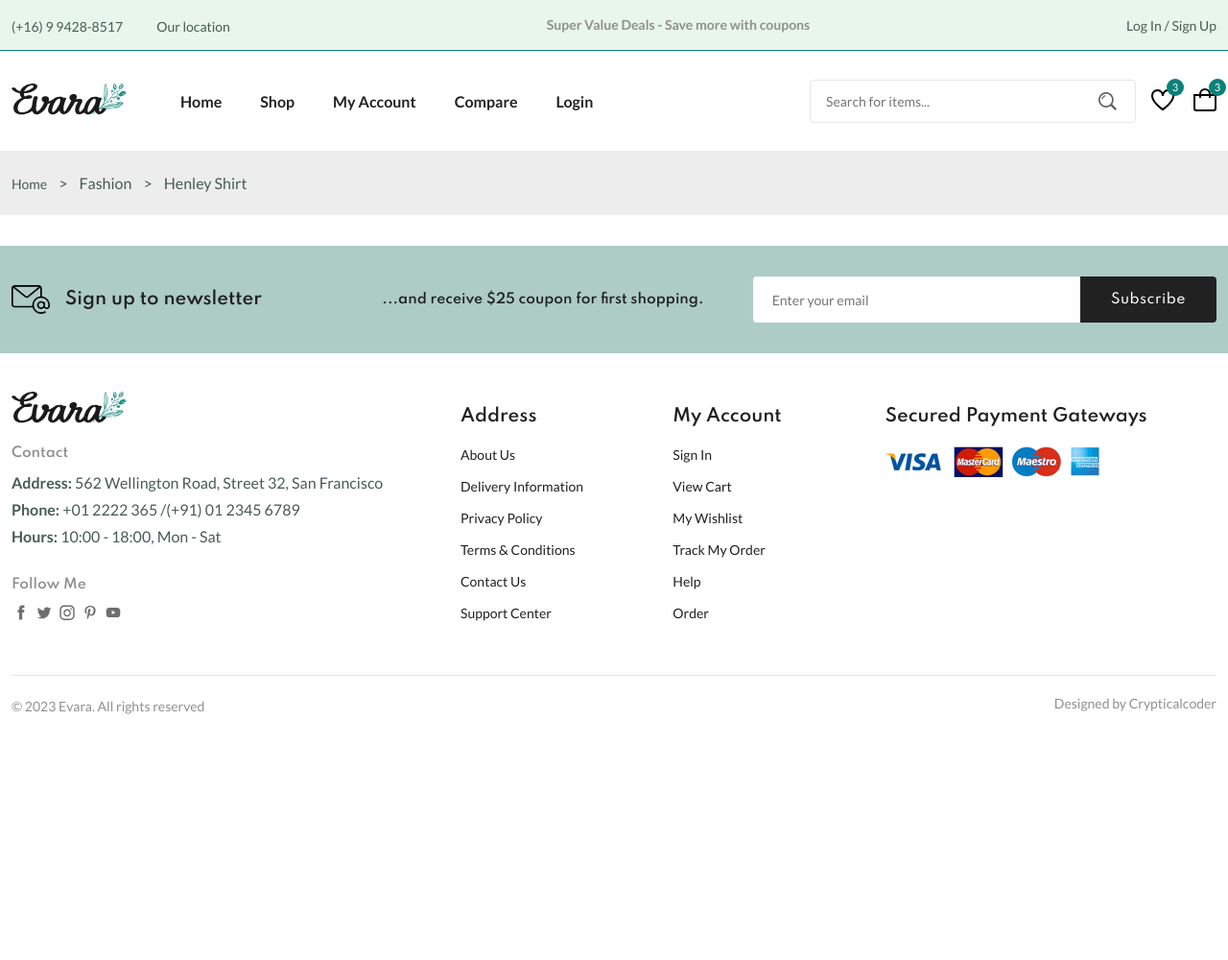
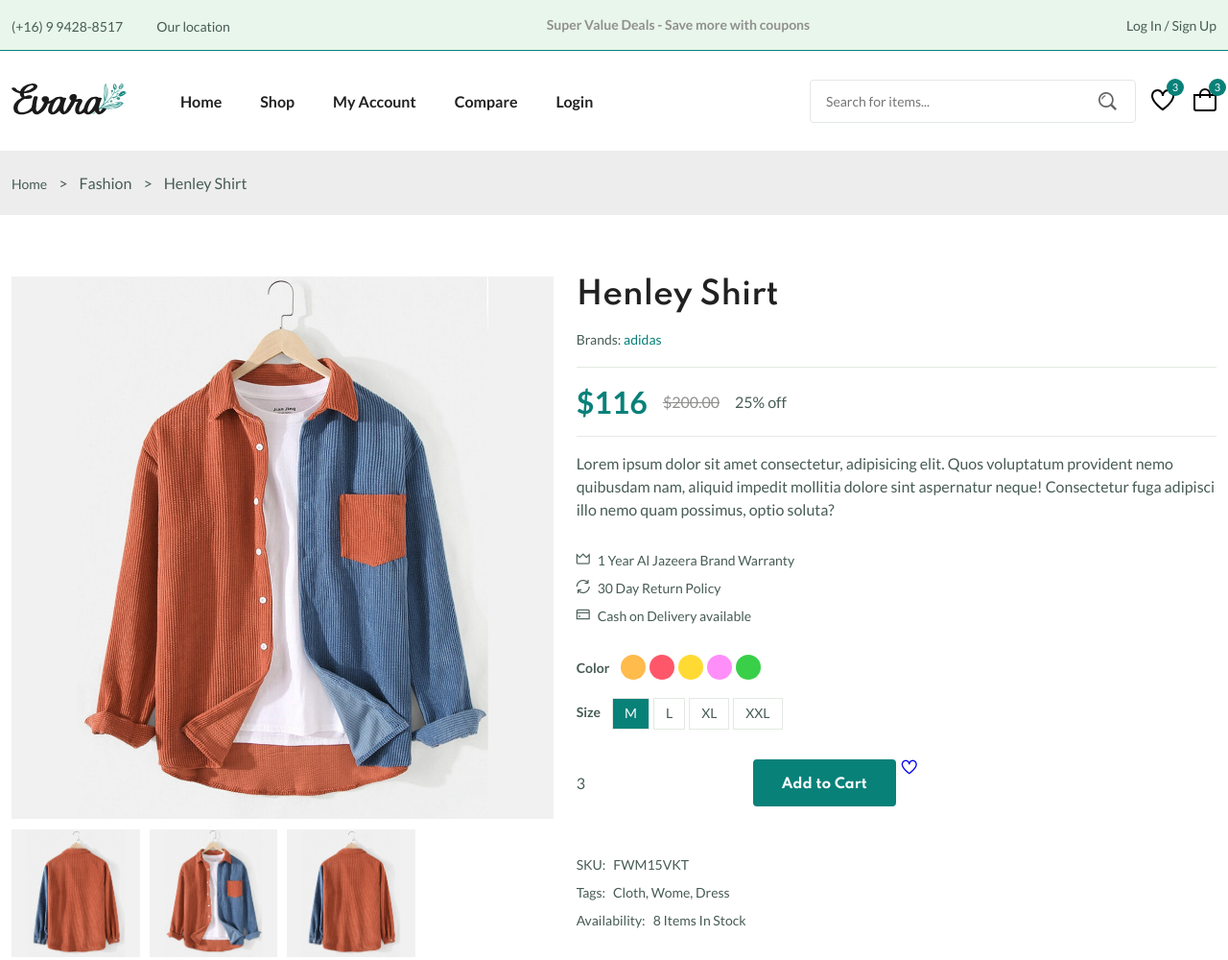
Before and after one commit to lscj2010/amagiadobiscuit, a plain HTML site: page details.html in a window 1280 px wide. Shown: the top 1000 px of the page at 96% size. Before the commit the page ends 800 px from the top, so only its background shows below. Drawn offline with nearby package versions, Linux system fonts and the light colour scheme.

Commit message:
Atualização

```diff
--- a/assets/css/styles.css
+++ b/assets/css/styles.css
@@ -763,7 +763,87 @@ button, textarea, input {
   border-bottom-right-radius: 50%;
 }
 /*=============== DETAILS ===============*/
-
+.details__container {
+  grid-template-columns: 5.5fr 6.5fr;
+}
+.details__img {
+  margin-bottom: 0.5rem;
+}
+.details__small-images {
+  grid-template-columns: repeat(4, 1fr);
+  column-gap: 0.625rem;
+}
+.details__small-img {
+  cursor: pointer;
+}
+.details__title {
+  font-size: var(--h2-font-size);
+}
+.details__brand {
+  font-size: var(--small-font-size);
+  margin-block: 1rem;
+}
+.details__brand span {
+  color: var(--first-color);
+}
+.details__price {
+  border-top: 1px solid var(--border-color-alt);
+  border-bottom: 1px solid var(--border-color-alt);
+  padding-block: 1rem;
+  column-gap: 1rem;
+}
+.details__price .new__price {
+  font-size: var(--h2-font-size);
+}
+.details__price .old__price {
+  font-size: var(--normal-font-size);
+  font-weight: var(--weight-500);
+}
+.short__description {
+  margin-block: 1rem 2rem;
+}
+.list__item, .meta__list {
+  font-size: var(--small-font-size);
+  margin-bottom: 0.75rem;
+}
+.details__color, .details__size {
+  column-gap: 0.75rem;
+}
+.details__color {
+  margin-block: 2rem 1.5rem;
+}
+.details__size {
+  margin-bottom: 2.5rem;
+}
+.details__color-title, .details__size-title {
+  font-size: var(--small-font-size);
+  font-weight: var(--weight-600);
+}
+.color__list, .size__list {
+  display: flex;
+  column-gap: 0.25rem;
+}
+.color__link {
+  width: 26px;
+  height: 26px;
+  border-radius: 50%;
+  display: block;
+}
+.size__link {
+  border: 1px solid var(--border-color-alt);
+  padding: 0.375rem 0.75rem 0.5rem;
+  color: var(--text-color);
+  font-size: var(--small-font-size);
+}
+.size-active {
+  background-color: var(--first-color);
+  color: var(--body-color);
+}
+.details__action {
+  display: flex;
+  column-gap: 0.375rem;
+  margin-bottom: 3.25rem;
+}
 /*=============== DETAILS INFO & REVIEWS ===============*/
 
 /*=============== CART ===============*/
--- a/details.html
+++ b/details.html
@@ -84,7 +84,90 @@
       </section>
 
       <!--=============== DETAILS ===============-->
-      <section class="details"></section>
+      <section class="details section--lg">
+        <div class="details__container container grid">
+          <div class="details__group">
+            <img src="assets/img/product-8-1.jpg" alt="" class="details__img">
+            <div class="details__small-images grid">
+              <img src="assets/img/product-8-2.jpg" alt="" class="details__small-img">
+              <img src="assets/img/product-8-1.jpg" alt="" class="details__small-img">
+              <img src="assets/img/product-8-2.jpg" alt="" class="details__small-img">
+            </div>
+          </div>
+          <div class="details__group">
+            <h3 class="details__title">Henley Shirt</h3>
+            <p class="details__brand">Brands:<span> adidas</span></p>
+            <div class="details__price flex">
+              <span class="new__price">$116</span>
+              <span class="old__price">$200.00</span>
+              <span class="save__price">25% off</span>
+            </div>
+            <p class="short__description">
+              Lorem ipsum dolor sit amet consectetur, adipisicing elit. Quos voluptatum provident nemo quibusdam nam, aliquid impedit mollitia dolore sint aspernatur neque! Consectetur fuga adipisci illo nemo quam possimus, optio soluta?
+            </p>
+            <ul class="product__list">
+              <li class="list__item flex">
+                <i class="fi-rs-crown"></i> 1 Year Al Jazeera Brand Warranty
+              </li>
+              <li class="list__item flex">
+                <i class="fi-rs-refresh"></i> 30 Day Return Policy
+              </li>
+              <li class="list__item flex">
+                <i class="fi-rs-credit-card"></i> Cash on Delivery available
+              </li>
+            </ul>
+            <div class="details__color flex">
+              <span class="details__color-title">Color</span>
+              <ul class="color__list">
+                <li>
+                  <a href="#" class="color__link" style="background-color: hsl(37, 100%, 65%)"></a>
+                </li>
+                <li>
+                  <a href="#" class="color__link" style="background-color: hsl(353, 100%, 67%)"></a>
+                </li>
+                <li>
+                  <a href="#" class="color__link" style="background-color: hsl(49, 100%, 60%)"></a>
+                </li>
+                <li>
+                  <a href="#" class="color__link" style="background-color: hsl(304, 100%, 78%)"></a>
+                </li>
+                <li>
+                  <a href="#" class="color__link" style="background-color: hsl(126, 61%, 52%)"></a>
+                </li>
+              </ul>
+            </div>
+            <div class="details__size flex">
+              <span class="details__size-title">Size</span>
+              <ul class="size__list">
+                <li>
+                  <a href="#" class="size__link size-active">M</a>
+                </li>
+                <li>
+                  <a href="#" class="size__link">L</a>
+                </li>
+                <li>
+                  <a href="#" class="size__link">XL</a>
+                </li>
+                <li>
+                  <a href="#" class="size__link">XXL</a>
+                </li>
+              </ul>
+            </div>
+            <div class="details__action">
+              <input title="total" type="number" value="3" class="quantity">
+              <a href="#" class="btn btn--sm">Add to Cart</a>
+              <a href="#" class="details__action-btn">
+                <i class="fi fi-rs-heart"></i>
+              </a>
+            </div>
+            <ul class="details__meta">
+              <li class="meta__list flex"><span>SKU:</span> FWM15VKT</li>
+              <li class="meta__list flex"><span>Tags:</span> Cloth, Wome, Dress</li>
+              <li class="meta__list flex"><span>Availability:</span> 8 Items In Stock</li>
+            </ul>
+          </div>
+        </div>
+      </section>
 
       <!--=============== DETAILS TAB ===============-->
       <section class="details__tab"></section>
```
